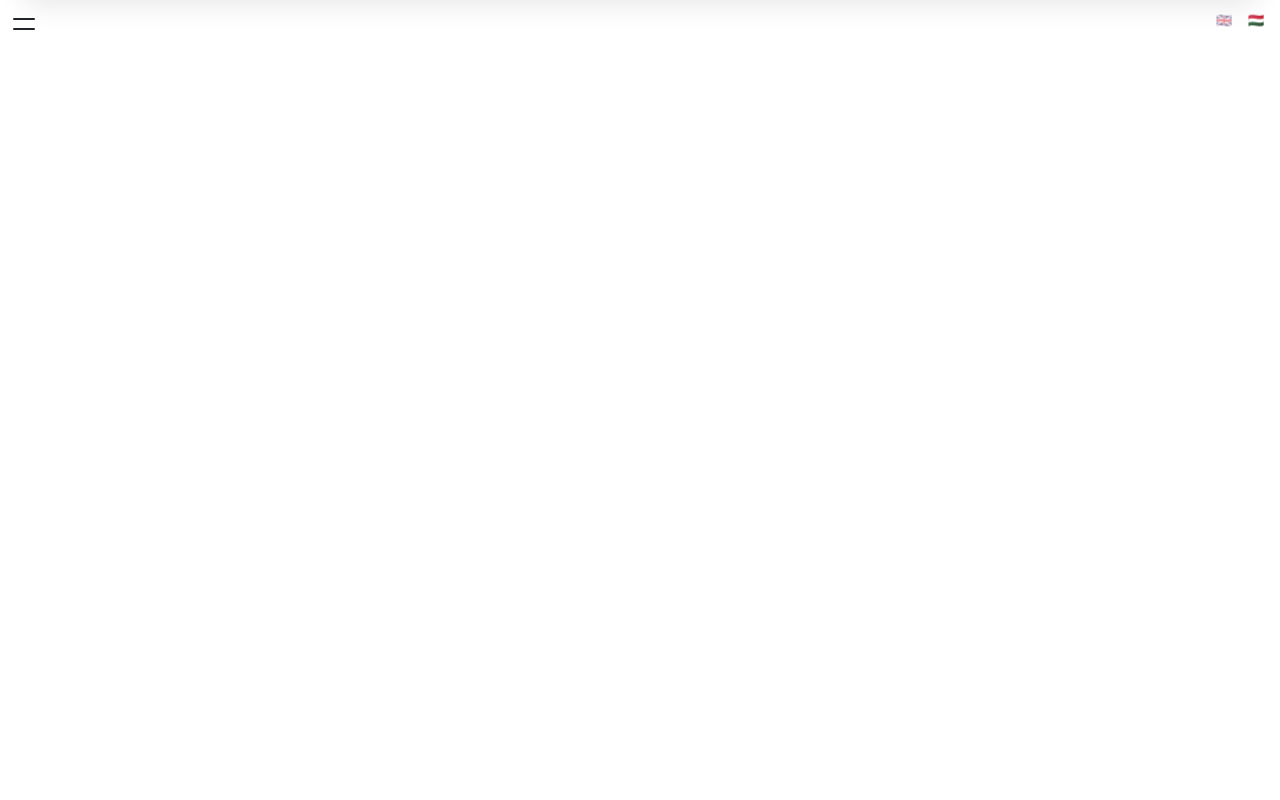
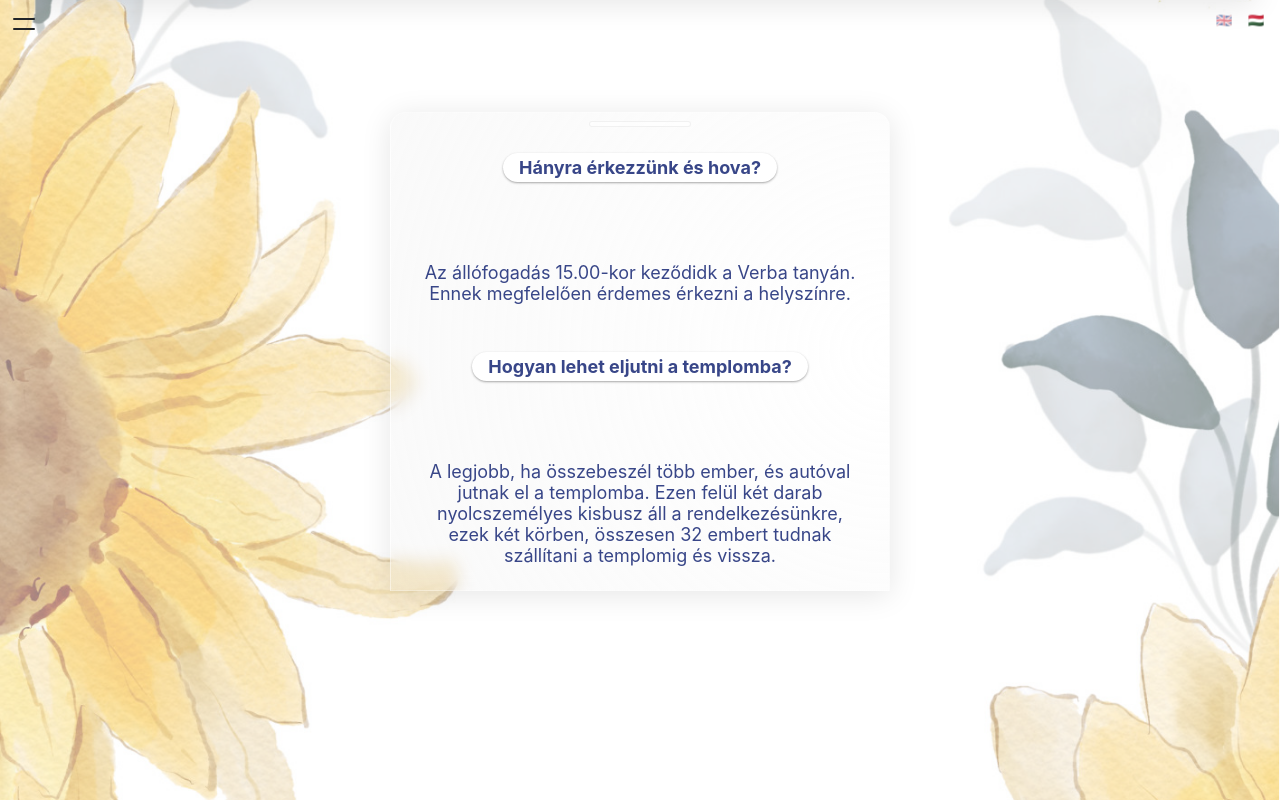
Before and after one commit to szalontaijordan/doriesjordanegybekelnek, a React (Create React App) app: page /faq in a window 1280 px wide. Built offline with nearby package versions, Linux system fonts and the light colour scheme.

Commit message:
chore: add more things

```diff
--- /dev/null
+++ b/api/album.js
@@ -0,0 +1,3 @@
+export default async function handler(req, res) {
+    res.send({ albumURL: process.env.ALBUM_URL });
+}
--- a/src/App.css
+++ b/src/App.css
@@ -88,6 +88,20 @@
   border-radius: 50%;
   box-shadow: 0 0 16px 0 rgba(17, 103, 177, 0.5);
   opacity: 1;
+  animation: pulse 2s ease infinite;
+  cursor: pointer;
+}
+
+@keyframes pulse {
+  0% {
+    transform: scale(1.0);
+  }
+  50% {
+    transform: scale(1.1);
+  }
+  100% {
+    transform: scale(1.0);
+  }
 }
 
 .calendar > div:first-child {
--- a/src/App.js
+++ b/src/App.js
@@ -1,7 +1,7 @@
 import { addDays, addHours, addMinutes, addMonths, addSeconds, addWeeks, addYears, differenceInDays, differenceInHours, differenceInMinutes, differenceInMonths, differenceInSeconds, differenceInWeeks, differenceInYears } from 'date-fns';
 import { useState, useEffect, useContext } from 'react';
 
-import { Link, Route, Routes, useLocation } from 'react-router-dom';
+import { Link, Route, Routes, useLocation, useNavigate } from 'react-router-dom';
 import Invitation from './Invitation';
 
 import './App.css';
@@ -9,6 +9,8 @@ import './Menu.scss';
 
 import { I18NContext, useI18N } from './i18n';
 import { Camera, Guests } from './Guests';
+import { FAQ } from './FAQ';
+import { Food } from './Food';
 
 const router = [
     {
@@ -46,6 +48,14 @@ const router = [
     {
         path: '/camera',
         element: <Camera />
+    },
+    {
+        path: '/faq',
+        element: <FAQ />
+    },
+    {
+        path: '/menu',
+        element: <Food />
     }
 ];
 
@@ -80,17 +90,23 @@ function Menu() {
         <div className={`menu-overlay ${isOpen ? 'open' : 'closed'}`}>
             <nav>
                 <ul>
+                    <li className={pathname === '/program' ? 'active' : ''}>
+                        <Link to="/program" onClick={close}>{menu.agenda}</Link>
+                    </li>
                     <li className={pathname === '/vendegkonyv' ? 'active' : ''}>
                         <Link to="/vendegkonyv" onClick={close}>{menu.guests}</Link>
+                    </li>
+                    <li className={pathname === '/menu' ? 'active' : ''}>
+                        <Link to="/menu" onClick={close}>Menü</Link>
                     </li>
                     <li className={pathname === '/' ? 'active' : ''}>
                         <Link to="/" onClick={close}>{menu.countdown}</Link>
                     </li>
-                    <li className={pathname === '/program' ? 'active' : ''}>
-                        <Link to="/program" onClick={close}>{menu.agenda}</Link>
-                    </li>
                     <li className={pathname === '/meghivo' ? 'active' : ''}>
                         <Link to="/meghivo" onClick={close}>{menu.invitation}</Link>
+                    </li>
+                    <li className={pathname === '/faq' ? 'active' : ''}>
+                        <Link to="/faq" onClick={close}>Hasznos információk</Link>
                     </li>
                 </ul>
             </nav>
@@ -115,6 +131,7 @@ const minItemSize = 42;
 
 function Agenda() {
     const { dowShort, events, aug, fullDate } = useI18N();
+    const navigate = useNavigate();
 
     useEffect(() => {
         window.scrollTo(0, 0);
@@ -161,11 +178,17 @@ function Agenda() {
     ];
     items.forEach((item, index) => item.text = events[index]);
 
+    const onDayClick = (day) => {
+        if (day === 26) {
+            navigate('/vendegkonyv');
+        }
+    }
+
     return <div className="agenda">
         <div className="calendar">
             <div className="calendar-title"><div className="month">{aug}</div><div className="year">2023</div></div>
             <div className="grid">
-                {days.map((day, key) => <div key={key}>{day}</div>)}
+                {days.map((day, key) => <div key={key} onClick={() => onDayClick(day)}>{day}</div>)}
             </div>
         </div>
         <div className='details'>
--- /dev/null
+++ b/src/FAQ.js
@@ -0,0 +1,32 @@
+export function FAQ() {
+    const faq = [
+        {
+            q: 'Hányra érkezzünk és hova?',
+            a: 'Az állófogadás 15.00-kor keződidk a Verba tanyán. Ennek megfelelően érdemes érkezni a helyszínre.',
+        },
+        {
+            q: 'Hogyan lehet eljutni a templomba?',
+            a: 'A legjobb, ha összebeszél több ember, és autóval jutnak el a templomba. Ezen felül két darab nyolcszemélyes kisbusz áll a rendelkezésünkre, ezek két körben, összesen 32 embert tudnak szállítani a templomig és vissza.',
+        },
+    ]
+
+    return <div className="container food">
+        <div className="bg" />
+        <div className="details">
+            <div className="content">
+                <div className="handle" />
+                {faq.map((item, i) => {
+                    return <div key={i}>
+                        <div className="title">
+                            <strong>{item.q}</strong>
+                        </div>
+                        <div className="menuu">
+                            <div className="timeline-item" />
+                            <div className="timeline-item">{item.a}</div>
+                        </div>
+                    </div>
+                })}
+            </div>
+        </div>
+    </div>
+}
--- /dev/null
+++ b/src/Food.js
@@ -0,0 +1,113 @@
+import { useEffect } from 'react';
+
+import './Food.scss';
+
+export function Food() {
+    const rec = [
+        'Aszalt szilvával töltött pulykamell',
+        'Fasírozott',
+        'Sült csirkecomb',
+        'Sonkatekercs tormakrémmel töltve',
+        'Debreceni karaj',
+        'Baconba göngyölt csirkemáj',
+        'Gyümölcstál'
+    ];
+    const smol = [
+        'Citromtart',
+        'Áfonya-fehércsoki tart',
+        'Pisztácia-málna choux',
+        'Linzer',
+        'Sajtos pogácsa',
+        'Fetás-aszalt paradicsomos pogácsa'
+    ]
+    const menu = [
+        'Tyúkhúsleves, főtt hús, zöldségek',
+        '',
+        'Sültes tál',
+        '- Szatmári tölött flekken -',
+        '- Rántott sertéskaraj - ',
+        '- Sonkával, sajttal töltött rántott pulykamell -',
+        '- Sült csirkecomb -',
+        '- Rántott karfiol -',
+        '- Rántott sajt - ',
+        '- Francia köret -',
+    ];
+    const cake = [
+        '- mák-citrom-fehércsoki',
+        '- sós karamell-mogyoró',
+        '- étcsoki trüffel',
+    ];
+    const midnight = [
+        'Flekken sütés',
+        '- Csirkemell -',
+        '- Fűszeres tarja -',
+        '- Görög saláta -',
+    ]
+
+    useEffect(() => {
+        const onScroll = () => {
+            const items = document.querySelectorAll('.timeline-item');
+            for (let i = 0; i < items.length - 1; i++) {
+                const offsetPx = 88;
+                const diff = items[i].offsetTop - window.scrollY + offsetPx;
+                const maxZero = Math.max(0, diff);
+
+                if (diff <= offsetPx) {
+                    items[i].style.opacity = maxZero / 100;
+                    items[i].style.opacity = maxZero / 100;
+                } else {
+                    items[i].style.opacity = 1;
+                    items[i].style.opacity = 1;
+                }
+            }
+        };
+        window.addEventListener('scroll', onScroll);
+        return () => {
+            window.removeEventListener('scroll', onScroll);
+        };
+    }, []);
+
+    return <div className="container food">
+        <div className="bg" />
+        <div className="details">
+            <div className="content">
+                <div className="handle" />
+                <div className="title">
+                    <strong>Állófogadás</strong>
+                </div>
+                <div className="menuu">
+                    <div className="timeline-item" />
+                    {rec.map((item, i) => <div className="timeline-item" key={i}>{item}</div>)}
+                </div>
+                <div className="title">
+                    <strong>Sütemények</strong>
+                </div>
+                <div className="menuu">
+                    <div className="timeline-item" />
+                    {smol.map((item, i) => <div className="timeline-item" key={i}>{item}</div>)}
+                </div>
+                <div className="title">
+                    <strong>Vacsora</strong>
+                </div>
+                <div className="menuu">
+                    <div className="timeline-item" />
+                    {menu.map((item, i) => <div className="timeline-item" key={i}>{item}</div>)}
+                </div>
+                <div className="title">
+                    <strong>Torta</strong>
+                </div>
+                <div className="menuu">
+                    <div className="timeline-item" />
+                    {cake.map((item, i) => <div className="timeline-item" key={i}>{item}</div>)}
+                </div>
+                <div className="title">
+                    <strong>Éjféli menü</strong>
+                </div>
+                <div className="menuu">
+                    <div className="timeline-item" />
+                    {midnight.map((item, i) => <div className="timeline-item" key={i}>{item}</div>)}
+                </div>
+            </div>
+        </div>
+    </div>
+}
--- /dev/null
+++ b/src/Food.scss
@@ -0,0 +1,42 @@
+.bg {
+    width: 100vw;
+    height: 100vh;
+    position: fixed;
+    z-index: -1;
+    top: 0;
+    left: 0;
+    background-size: cover;
+    background-position: center;
+    background-repeat: no-repeat;
+    background-image: url('img/sunflower-bg.jpg');
+    opacity: 0.5;
+}
+
+.container.food {
+    text-align: center;
+    padding: 8px;
+
+    .title strong {
+        display: inline-block;
+        min-width: 140px;
+    }
+    .timeline-item {
+        display: block;
+        top: unset;
+        margin-bottom: 8px;
+    }
+    .details {
+        position: relative;
+        top: 64px;
+
+        .content {
+            z-index: 0;
+            padding: 8px;
+            background: radial-gradient(circle at 100%, rgba(255, 255, 255, 0.3) 0%, rgba(200, 200, 200, 0.1) 100%)
+        }
+    }
+
+    .menuu {
+        padding: 8px 16px;
+    }
+}
--- a/src/Guests.js
+++ b/src/Guests.js
@@ -2,11 +2,11 @@ import dj1 from './img/dj1.png';
 import dj2 from './img/dj2.png';
 import insta from './img/insta-logo.png';
 import mailLogo from './img/mail.png';
-import gpa from './img/gpa.png';
+import gpa from './img/gph.png';
 import sc from './img/samsungcamera.png';
 
 import './Guest.scss';
-import { useEffect, useRef } from 'react';
+import { useEffect, useRef, useState } from 'react';
 import { Link } from 'react-router-dom';
 import { useI18N } from './i18n';
 
@@ -142,15 +142,25 @@ function DontForget() {
 }
 
 function Photos() {
-    const album = 'https://drive.google.com/drive/folders/1V2oWqES0Pu2ukwSc1-fMHYm6dynLu23-?usp=sharing';
-    return <div className="album">
+    const [url, setURL] = useState('');
+
+    useEffect(() => {
+        async function getData() {
+            const result = await fetch('/api/album');
+            const json = await result.json();
+            setURL(json.albumURL);
+        }
+        getData();
+    }, []);
+
+    return url && <div className="album">
         <img src={gpa} alt="Photos" />
         <span>
             <a
-                href={album}
+                href={url}
                 target="_blank"
                 rel="noopener noreferrer"
-            >Google Drive</a>
+            >Photos</a>
         </span>
     </div>;
 }
```
Also changed, not shown: src/img/gph.png (added), src/img/sunflower-bg.jpg (added).
